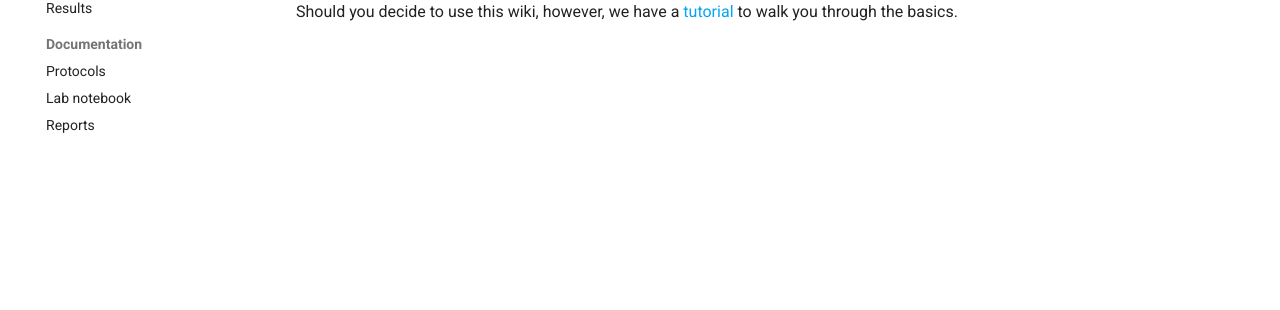
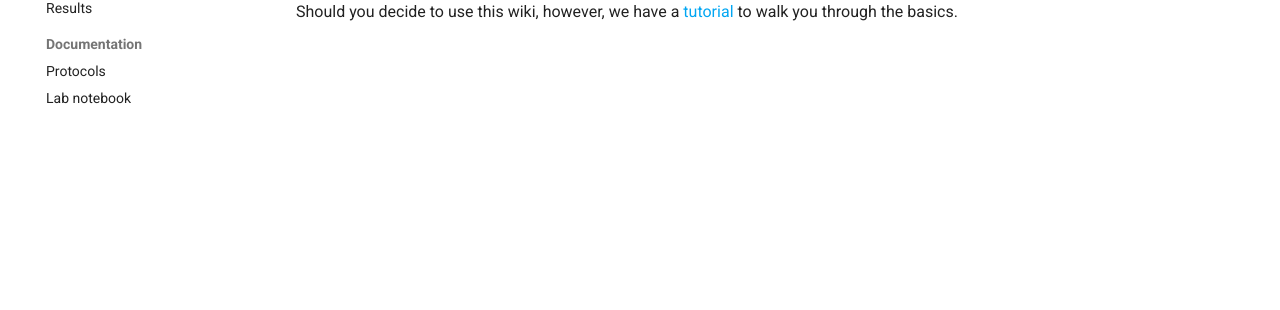
Before and after one commit to idec-teams/2022_HUST-China, an MkDocs documentation site: the page built from docs/index.md, in a window 1280 px wide. Shown: the part 273-583 px from the top of the page. Built offline with MkDocs 1.6.1 and Material for MkDocs 9.7.7, drawn with Linux system fonts in a browser that asks for light colours; comment, search, counter and statistics services are not loaded.

Commit message:
Update mkdocs.yml

```diff
--- a/mkdocs.yml
+++ b/mkdocs.yml
@@ -48,4 +48,3 @@ nav:
   - Documentation:
       - Protocols: documentation/protocols.md
       - Lab notebook: documentation/notebook.md
-      - Reports: documentation/reports.md
```
